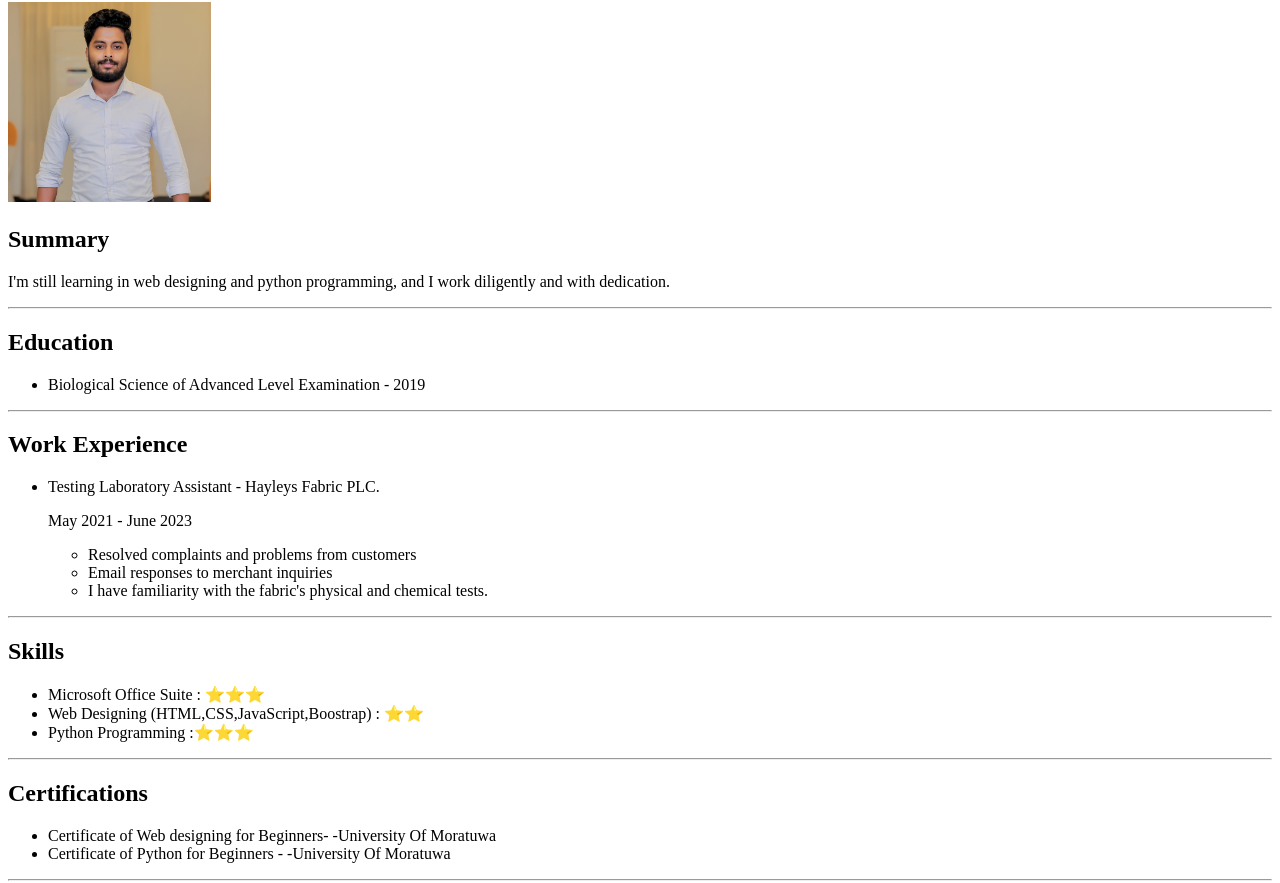
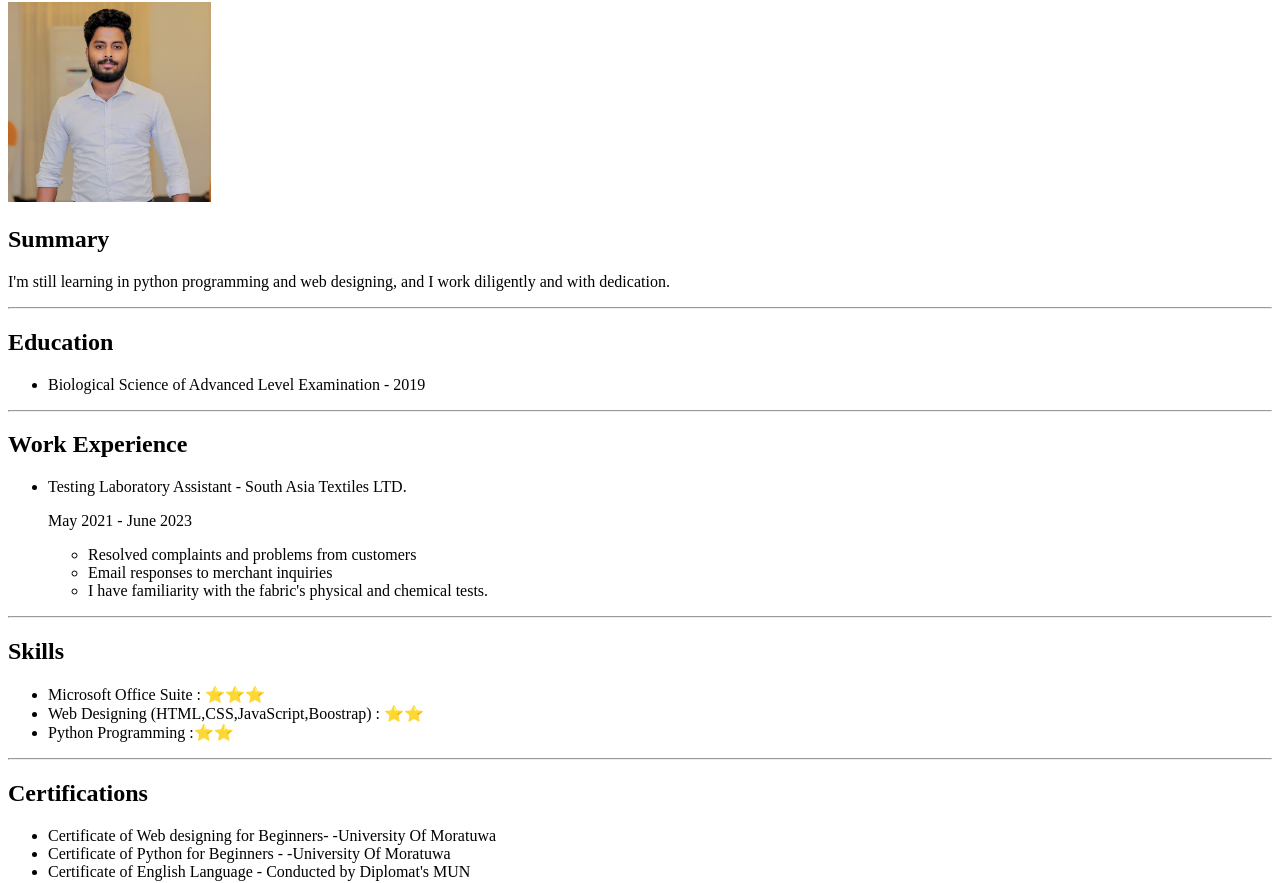
Before and after one commit to Lakruwan20/My-Portfolio, a plain HTML site: page index.html in a window 1280 px wide. Shown: the part 78-961 px from the top of the page. Drawn offline with Linux system fonts and the light colour scheme.

Commit message:
Update index.html

```diff
--- a/index.html
+++ b/index.html
@@ -11,7 +11,7 @@
     <img src="./Dhanu.jpg (2).JPG" alt="Dhanushka" height="200px">
 
     <h2>Summary</h2>
-    <p>I'm still learning in web designing and python programming, and I work diligently and with dedication.</p>
+    <p>I'm still learning in python programming and web designing, and I work diligently and with dedication.</p>
     <hr>
     <p><h2>Education</h2></p>
     <p>
@@ -23,7 +23,7 @@
     <p><h2>Work Experience</h2></p>
     <p>
         <ul>
-            <li>Testing Laboratory Assistant - Hayleys Fabric PLC.</li>
+            <li>Testing Laboratory Assistant - South Asia Textiles LTD.</li>
             <p>May 2021 - June 2023</p>
             <ul>
                 <li>Resolved complaints and problems from customers</li>
@@ -37,13 +37,15 @@
     <ul>
         <li>Microsoft Office Suite : ⭐⭐⭐</li>
         <li>Web Designing (HTML,CSS,JavaScript,Boostrap) : ⭐⭐</li>
-        <li>Python Programming :⭐⭐⭐ </li>
+        <li>Python Programming :⭐⭐ </li>
     </ul>
     <hr>
     <p><h2>Certifications</h2></p>
     <ul>
         <li>Certificate of Web designing for Beginners- -University Of Moratuwa</li>
         <li>Certificate of Python for Beginners - -University Of Moratuwa</li>
+        <li>Certificate of English Language - Conducted by Diplomat's MUN </li>
+
     </ul>
     <hr>
     <p><h1>Others</h1></p>
```
